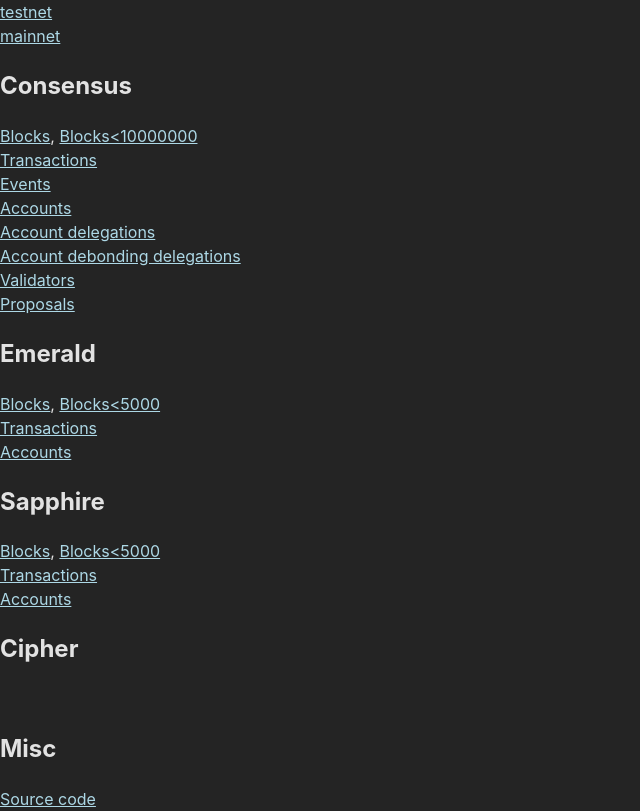
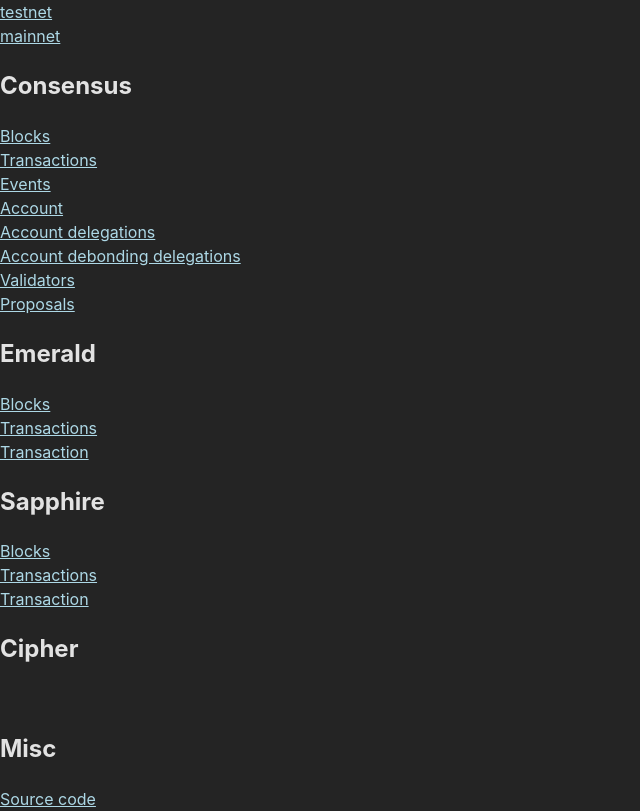
Before and after one commit to lukaw3d/oasisscan-simple-frontend, a React (Vite) app: page / in a window 1280 px wide. Shown: the whole page, without its empty margins (0-640 px from the left). Built offline with nearby package versions, Linux system fonts and the light colour scheme.

Commit message:
Update links on home page

```diff
--- a/src/pages/Home.tsx
+++ b/src/pages/Home.tsx
@@ -7,24 +7,24 @@ export function Home() {
       <a href="https://lukaw3d.github.io/oasisscan-simple-frontend/mainnet/">mainnet</a><br/>
 
       <h2>Consensus</h2>
-      <Link to="/consensus/blocks?limit=100&offset=0">Blocks</Link>, <Link to="/consensus/blocks?limit=5000&to=10000000">Blocks&lt;10000000</Link><br />
-      <Link to="/consensus/transactions?limit=100&offset=0">Transactions</Link><br />
-      <Link to="/consensus/events?limit=100&offset=0">Events</Link><br />
-      <Link to="/consensus/accounts/oasis1qzp86dykm9nfqr83es07c324u64f6dgsdvk0fapj">Accounts</Link><br />
-      <Link to="/consensus/accounts-delegations/oasis1qzp86dykm9nfqr83es07c324u64f6dgsdvk0fapj">Account delegations</Link><br />
-      <Link to="/consensus/accounts-debonding-delegations/oasis1qzp86dykm9nfqr83es07c324u64f6dgsdvk0fapj">Account debonding delegations</Link><br />
-      <Link to="/consensus/validators?limit=100&offset=0">Validators</Link><br />
-      <Link to="/consensus/proposals?limit=100&offset=0">Proposals</Link><br />
+      <Link to="/consensus/blocks?size=100&page=1">Blocks</Link><br />
+      <Link to="/consensus/transactions?size=100&page=1">Transactions</Link><br />
+      <Link to="/consensus/events?address=oasis1qqekv2ymgzmd8j2s2u7g0hhc7e77e654kvwqtjwm&size=100&page=1">Events</Link><br />
+      <Link to="/consensus/accounts/oasis1qqekv2ymgzmd8j2s2u7g0hhc7e77e654kvwqtjwm">Account</Link><br />
+      <Link to="/consensus/accounts-delegations/oasis1qqekv2ymgzmd8j2s2u7g0hhc7e77e654kvwqtjwm">Account delegations</Link><br />
+      <Link to="/consensus/accounts-debonding-delegations/oasis1qqekv2ymgzmd8j2s2u7g0hhc7e77e654kvwqtjwm">Account debonding delegations</Link><br />
+      <Link to="/consensus/validators?size=100&page=1">Validators</Link><br />
+      <Link to="/consensus/proposals?size=100&page=1">Proposals</Link><br />
 
       <h2>Emerald</h2>
-      <Link to="/emerald/blocks?limit=100&offset=0">Blocks</Link>, <Link to="/emerald/blocks?limit=5000&to=5000">Blocks&lt;5000</Link><br />
-      <Link to="/emerald/transactions?limit=100&offset=0">Transactions</Link><br />
-      <Link to="/emerald/accounts/oasis1qrvha284gfztn7wwq6z50c86ceu28jp7csqhpx9t">Accounts</Link><br />
+      <Link to="/emerald/blocks?size=100&page=1">Blocks</Link><br />
+      <Link to="/emerald/transactions?size=100&page=1">Transactions</Link><br />
+      <Link to="/emerald/transactions/0x0c6e8e933834eaf4342c882b7bb52cde945e6eda2611197db671de541d072e2f">Transaction</Link><br />
 
       <h2>Sapphire</h2>
-      <Link to="/sapphire/blocks?limit=100&offset=0">Blocks</Link>, <Link to="/sapphire/blocks?limit=5000&to=5000">Blocks&lt;5000</Link><br />
-      <Link to="/sapphire/transactions?limit=100&offset=0">Transactions</Link><br />
-      <Link to="/sapphire/accounts/oasis1qpupfu7e2n6pkezeaw0yhj8mcem8anj64ytrayne">Accounts</Link><br />
+      <Link to="/sapphire/blocks?size=100&page=1">Blocks</Link><br />
+      <Link to="/sapphire/transactions?size=100&page=1">Transactions</Link><br />
+      <Link to="/sapphire/transactions/0xcdc01786ffede74baf471267f5f058ef4da09cc2f80ae4fd34ba43ffe5080ca1">Transaction</Link><br />
 
       <h2>Cipher</h2>
 
```
